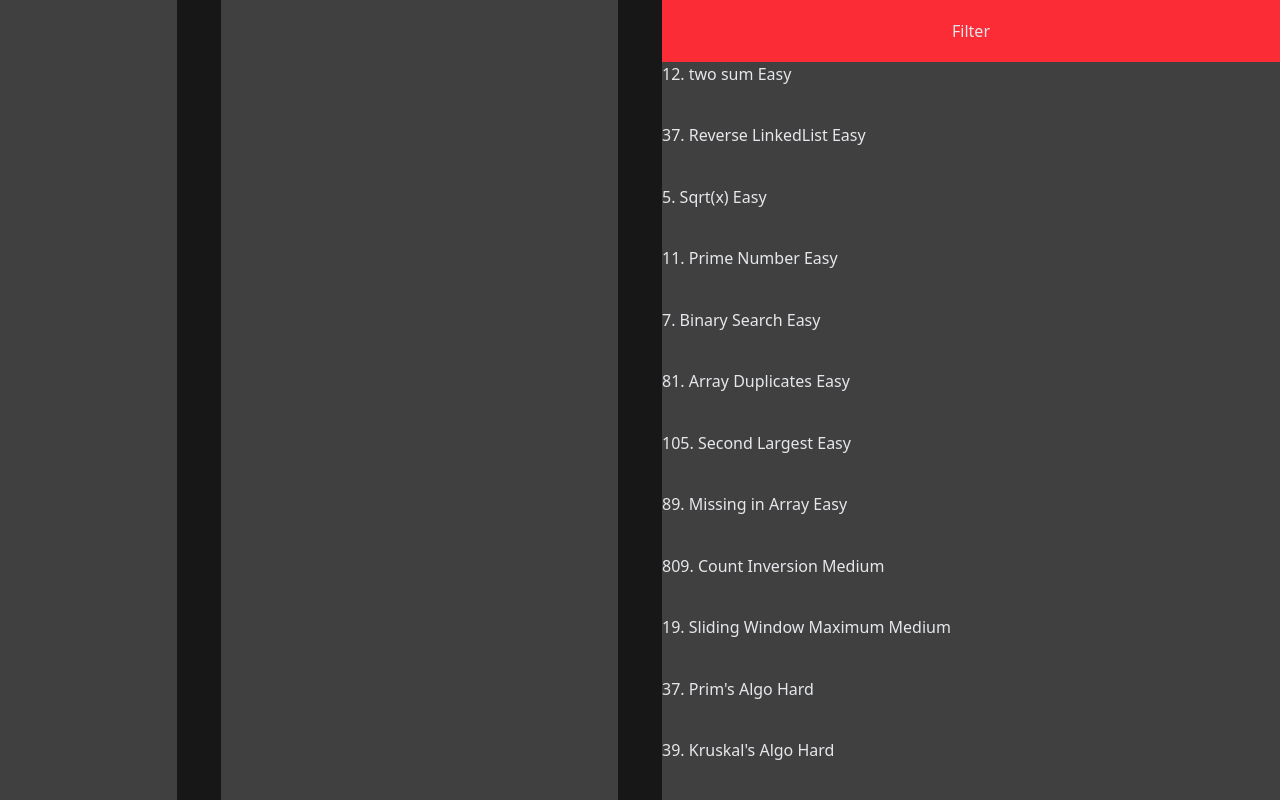
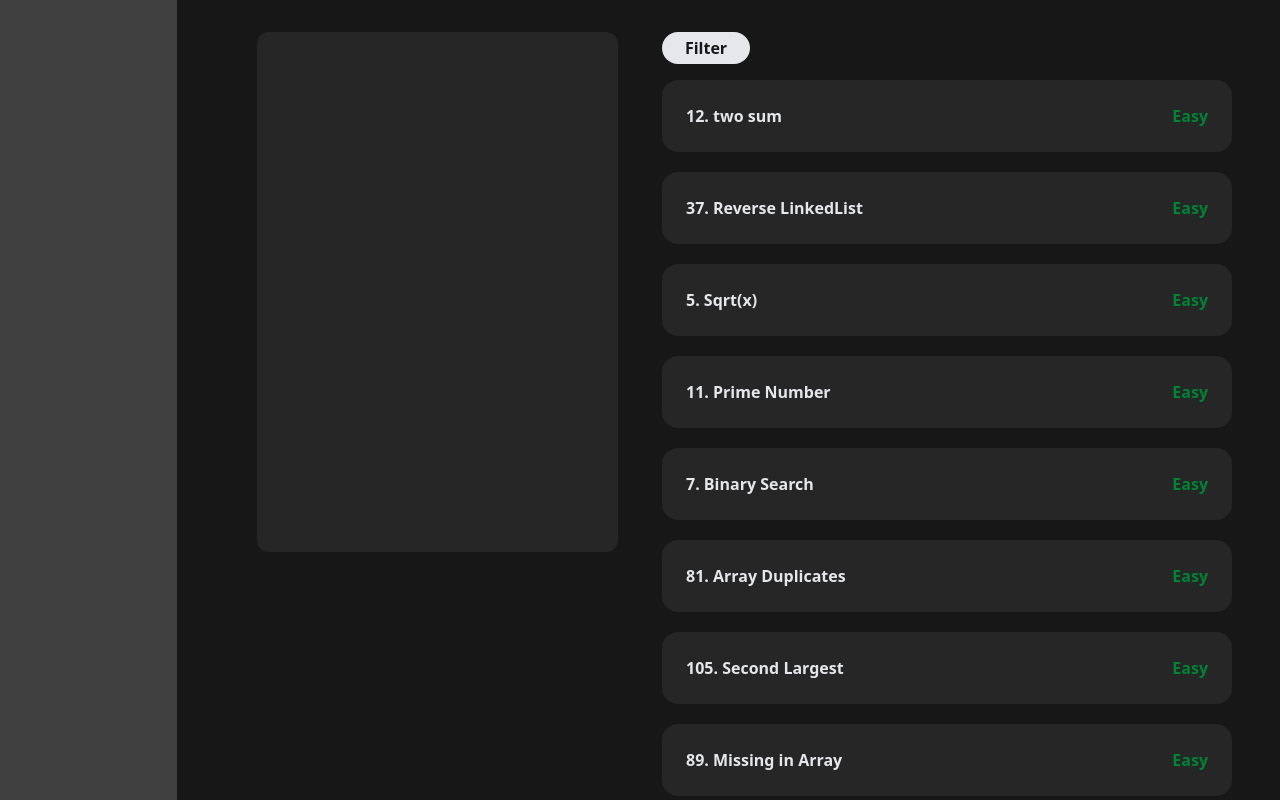
Before and after one commit to sangram-jr/Tailwind-Basics, a React (Vite) app in the folder leetcode-ui/: page / in a window 1280 px wide. Shown: the top 800 px of the page. Built offline with nearby package versions, Linux system fonts and the light colour scheme.

Commit message:
add style to all quistions div

```diff
--- a/leetcode-ui/src/components/Page.jsx
+++ b/leetcode-ui/src/components/Page.jsx
@@ -78,18 +78,19 @@
     if(!filter){
         return(
             <div className="min-h-screen bg-neutral-900 grid grid-cols-12 gap-11">
-                <div className="grid col-span-2 bg-neutral-700">
+                <div className="grid col-span-2 bg-neutral-700 border-amber-50">
 
                 </div>
-                <div className="grid col-span-4 bg-neutral-700">
+                <div className="grid col-span-4 bg-neutral-800 mt-8 mb-30 ml-9 rounded-xl h-130">
 
                 </div>
-                <div className="grid col-span-6 bg-neutral-700 text-gray-200">
-                    <button onClick={changeFilter} className=" bg-red-500 cursor-pointer">Filter</button>
+                <div className="grid col-span-6 text-gray-200 mt-8 mr-8">
+                    <button onClick={changeFilter} className="cursor-pointer h-8 w-22 text-center font-semibold bg-gray-200 text-neutral-900 rounded-full">Filter</button>
                     {
                         list.map((x)=>(
-                            <div key={x.id}>
-                                <span>{x.quistion} {x.dificulty}</span>
+                            <div key={x.id} className="bg-neutral-800 p-6 flex justify-between rounded-2xl mb-1 mr-4 mt-4">
+                                <span className="font-bold">{x.quistion} </span>
+                                <span className="text-green-700 font-semibold">{x.dificulty}</span>
                             </div>
                         ))
                     }
```
